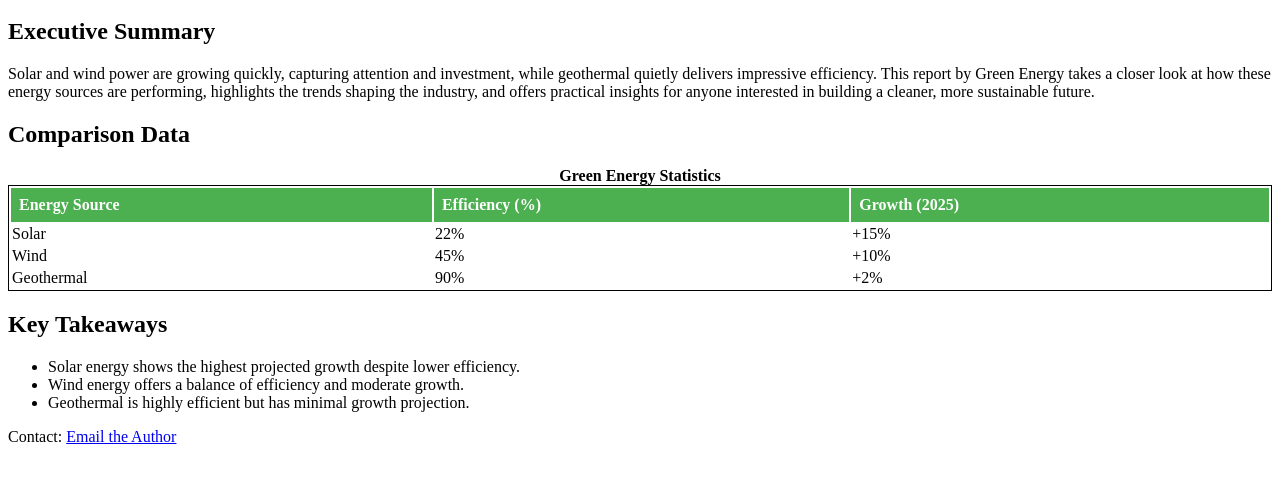
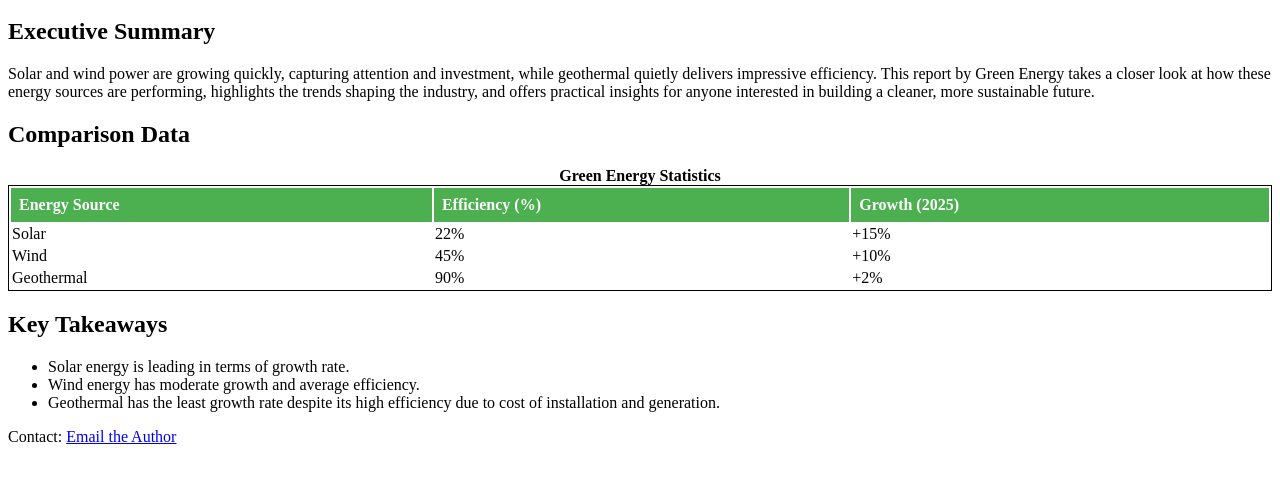
Before and after one commit to Kendi-sys/The-Global-Green-Energy-Report, a plain HTML site: page index.html in a window 1280 px wide. Shown: the part 201-684 px from the top of the page. Drawn offline with Linux system fonts and the light colour scheme.

Commit message:
Final commit

```diff
--- a/index.html
+++ b/index.html
@@ -82,9 +82,9 @@
         <section id="keytakeaways">
             <h2>Key Takeaways</h2>
               <ul>
-                <li>Solar energy shows the highest projected growth despite lower efficiency.</li>
-                <li>Wind energy offers a balance of efficiency and moderate growth.</li>
-                <li>Geothermal is highly efficient but has minimal growth projection.</li>
+                <li>Solar energy is leading in terms of growth rate.</li>
+                <li>Wind energy has moderate growth and average efficiency.</li>
+                <li>Geothermal has the least growth rate despite its high efficiency due to cost of installation and generation.</li>
               </ul>
         </section>
         </article>
```
